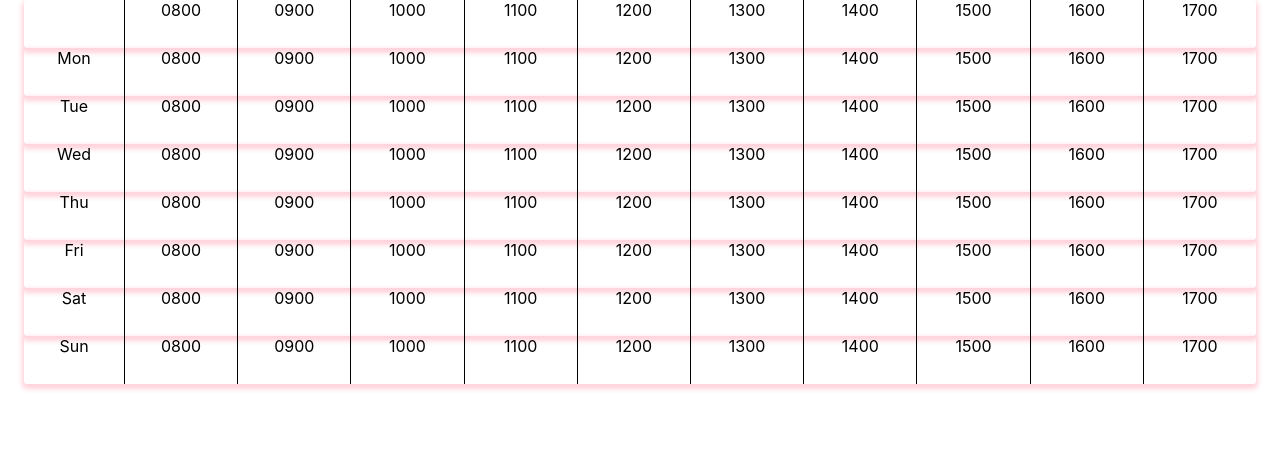
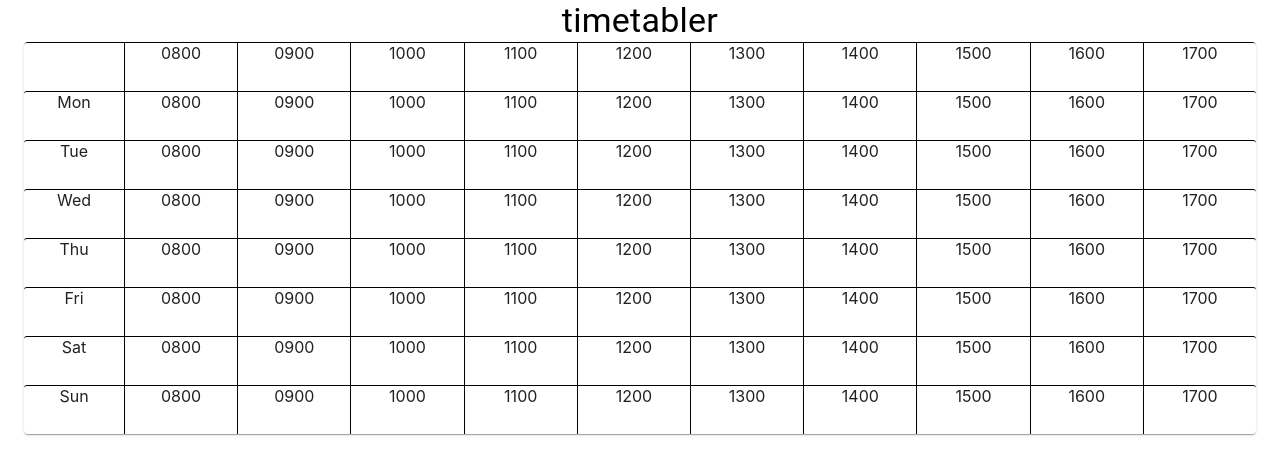
Before and after one commit to jeffsieu/timetabler, a React (Create React App) app: page / in a window 1280 px wide. Shown: the top 474 px of the page. Built offline with nearby package versions, Linux system fonts and the light colour scheme.

Commit message:
Add heading

```diff
--- a/src/App.js
+++ b/src/App.js
@@ -3,17 +3,22 @@ import './App.css';
 import axios from 'axios'
 import { createStore } from 'redux'
 import { createSlice } from '@reduxjs/toolkit'
-import { Box, Container, makeStyles } from '@material-ui/core'
+import { Box, Card, Container, makeStyles, Typography } from '@material-ui/core'
 
 const useStyles = makeStyles({
   row: {
     // background: 'linear-gradient(45deg, #FE6B8B 30%, #FF8E53 90%)',
     // border: 0,
     borderRadius: 3,
-    boxShadow: '0 3px 5px 2px rgba(255, 105, 135, .3)',
     // color: 'white',
     height: 48,
+    borderTop: '1px solid',
+    borderColor: 'black',
     // padding: '0 30px',
+  },
+  dayOfWeek: {
+    // boxShadow: '10px 0 5px -2px #888',
+    width: 100,
   },
   slot:
   {
@@ -42,6 +47,10 @@ function App() {
   return (
     <div className="App">
       <Container>
+        <Typography variant="h4">
+          timetabler
+        </Typography>
+        <Card>
           <Box display="flex" className={classes.row}>
             <Box width={100}>
             </Box>
@@ -56,7 +65,7 @@ function App() {
           </Box>
           {weeks.map(week =>
             <Box display="flex" className={classes.row}>
-            <Box width={100}>
+              <Box className={classes.dayOfWeek}>
                 {week}
               </Box>
 
@@ -69,6 +78,7 @@ function App() {
               }
             </Box>
           )}
+        </Card>
       </Container>
     </div>
   );
```
Lines whose indentation alone changed are shown as unchanged.
